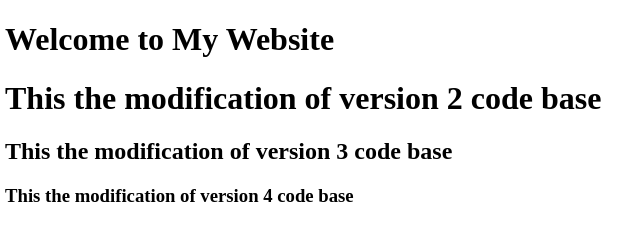
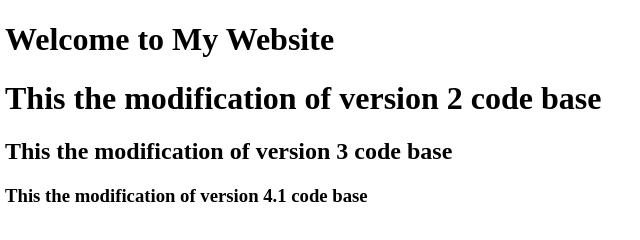
Before and after one commit to rajusfdevops/MyPractice, a plain HTML site: page index.html in a window 1280 px wide. Shown: the full height of the page, 3-643 px from the left. Drawn offline with Linux system fonts and the light colour scheme; a script that the page names is missing.

Commit message:
Added v4.1 changes

```diff
--- a/index.html
+++ b/index.html
@@ -15,7 +15,7 @@
 	<script src="index.js"></script>
     <h1>This the modification of version 2 code base</h1>
     <h2>This the modification of version 3 code base</h2>
-    <h3>This the modification of version 4 code base</h3>
+    <h3>This the modification of version 4.1 code base</h3>
     <!this is a comment only !-->
   </body>
 </html>
```
